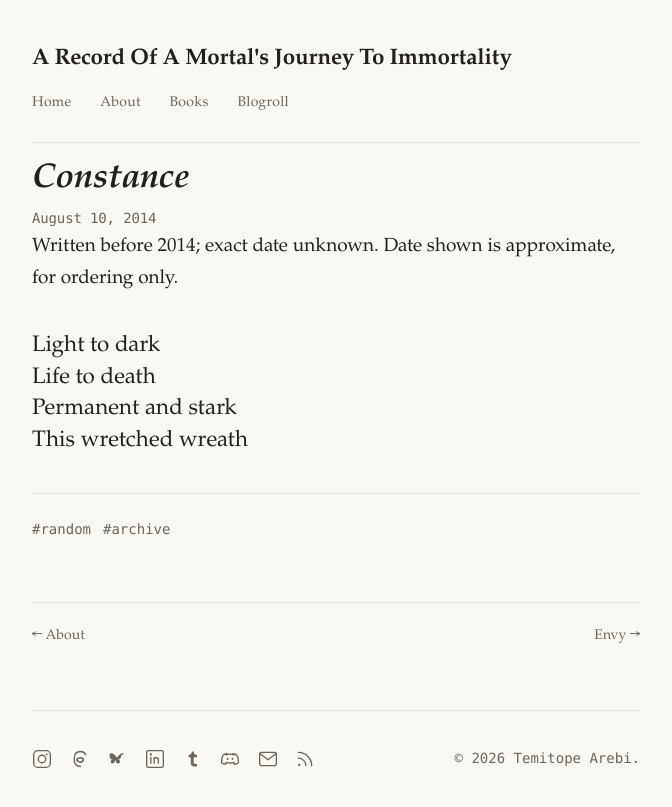
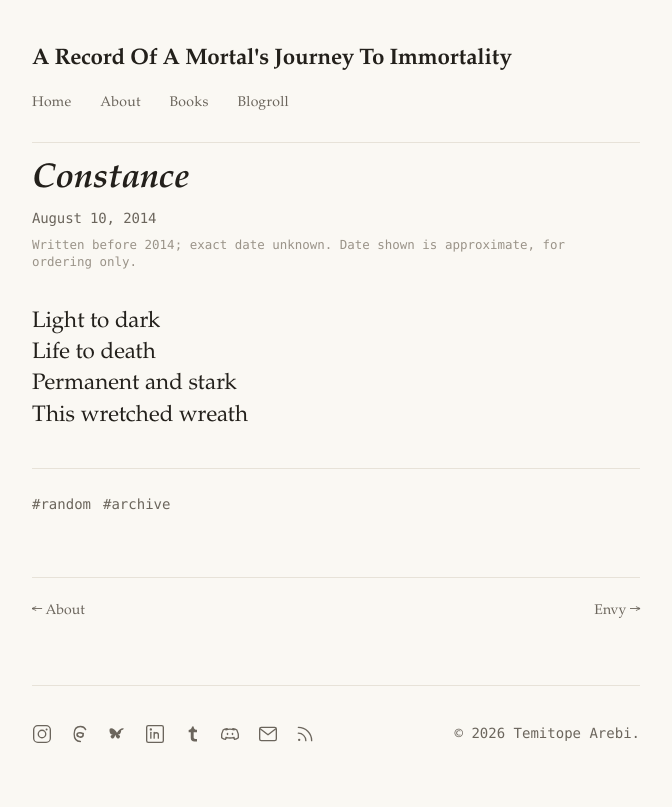
Before and after one commit to topearebi/aroamjti, a Jekyll site: the page built from _posts/2014-08-10-constance.md, in a window 1280 px wide. Shown: the top 807 px of the page, without its empty margins (304-976 px from the left). Built offline with Jekyll 4.4.1, drawn with Linux system fonts in a browser that asks for light colours.

Commit message:
Add styles for post date note
Added styling for post date notes in the footer.

```diff
--- a/assets/style.css
+++ b/assets/style.css
@@ -228,3 +228,14 @@ hr { border: none; border-top: 1px solid var(--hairline); margin: calc(var(--spa
 @media (max-width: 32rem) {
   .site-footer { flex-direction: column; align-items: flex-start; gap: 1.25rem; }
 }
+
+/* Approximate-date note (e.g. pre-2014 archive poems) */
+.post-datenote {
+  margin: 0.3rem 0 0;
+  color: var(--ink-faint);
+  font-family: var(--mono);
+  font-size: 0.78rem;
+  line-height: 1.4;
+  font-style: normal;
+  max-width: 34rem;
+}
```
